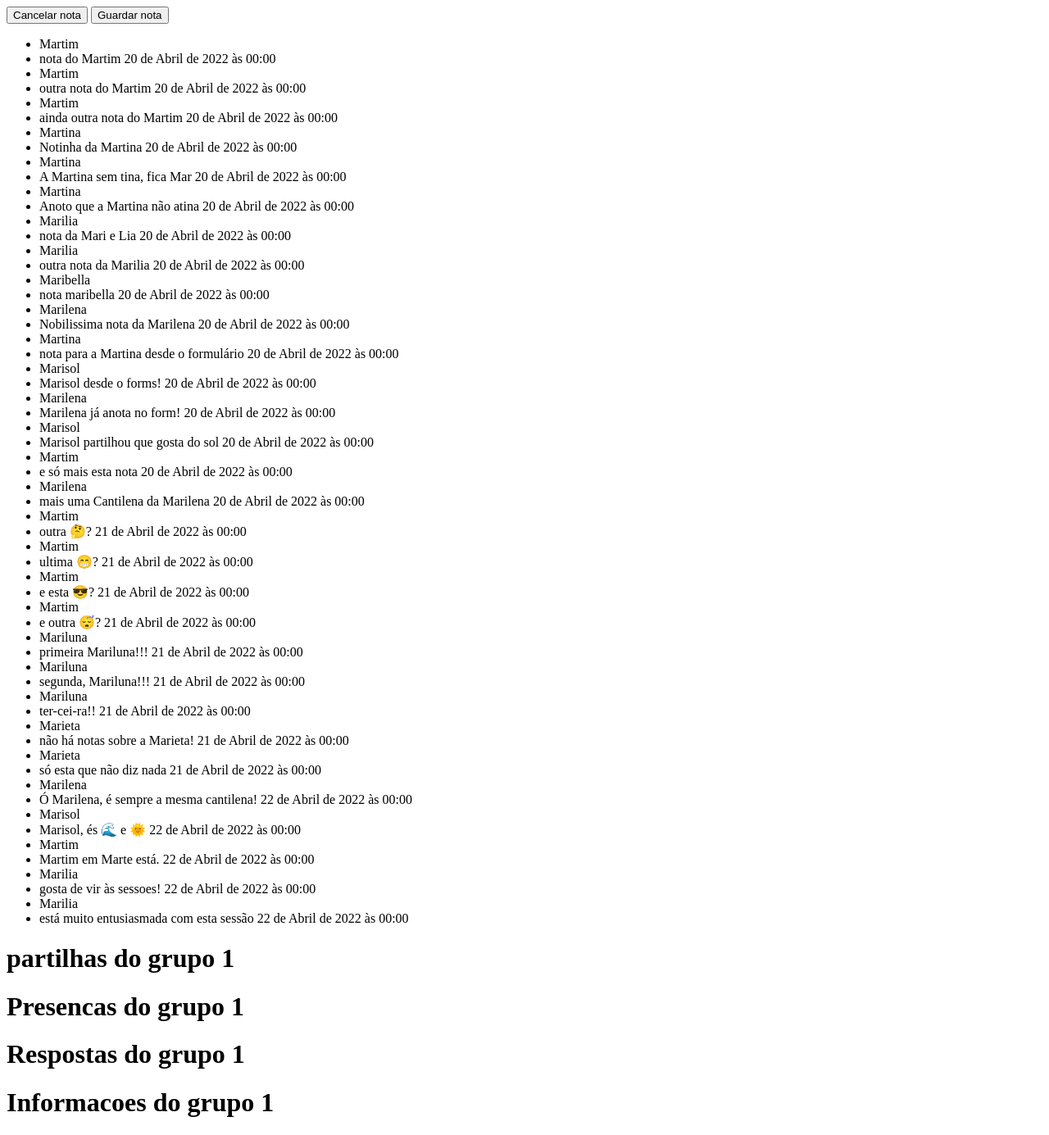
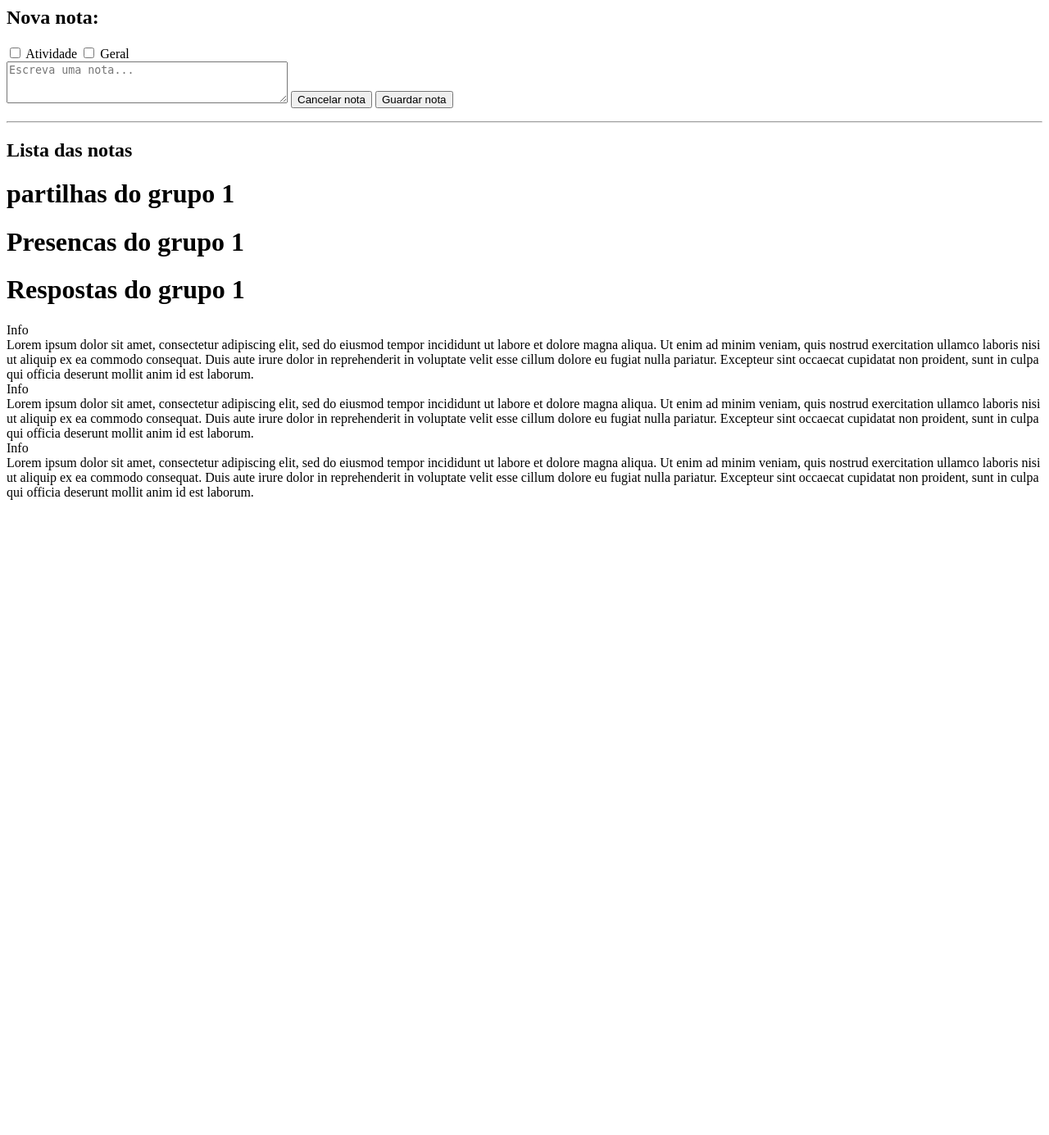
Before and after one commit to MentHA-ULHT/MentHa-Care-old, a Django app: page /diario_grupo/1 in a window 1280 px wide. Shown: the whole page at 82% size. After the commit the page ends 610 px from the top, so only its background shows below. Run offline with Django 4.2, Linux system fonts and the light colour scheme; data comes from the database, SQL or seed files in the repository; both versions use the stored data as it was after the commit; parts of the project's set-up code (start-up, migrations or seed data) failed here and were passed over.

Commit message:
criacao class para o grupo

```diff
--- a/diario/models.py
+++ b/diario/models.py
@@ -97,6 +97,9 @@ class Participante(Utilizador):
     cuidador = models.ManyToManyField(Cuidador, default="", blank=True, related_name='cuidadores')
     def __str__(self):
         return f'{self.nome}'
+#criar class para o grupo e ir buscar a class participante da ines
+#
+
 
 
 class Nota(models.Model):
@@ -108,7 +111,6 @@ class Nota(models.Model):
 
     def __str__(self):
         return f'{self.nota}'
-
 
 
 class Partilha(models.Model):
@@ -144,3 +146,33 @@ class GrupoAvalia(Grupo):
     participante = models.ForeignKey(Participante, on_delete=models.CASCADE)
     def __str__(self):
         return f'{self.nome}'
+
+
+
+# Criacao da class para o grupo
+
+class NotaGrupo(models.Model):
+    grupo = models.ForeignKey(Grupo, on_delete=models.CASCADE)
+    nota = models.TextField()
+    data = models.DateTimeField(auto_now_add=True, null=True)
+    # podemos ter alternativamente dois campos: criado, modificado sendo o segundo atualizado se modificada a nota
+    # https://stackoverflow.com/questions/1737017/django-auto-now-and-auto-now-add
+
+    def __str__(self):
+        return f'{self.nota}'
+
+class PartilhaGrupo(models.Model):
+    grupo = models.ForeignKey(Grupo, on_delete=models.CASCADE)
+    partilha = models.TextField()
+    data = models.DateTimeField(auto_now_add=True, null=True)
+
+    def __str__(self):
+        return f'{self.partilha}'
+
+class Presencas(models.Model):
+    participante = models.ForeignKey(Participante, on_delete=models.CASCADE)
+    partilha = models.TextField()
+    data = models.DateTimeField(auto_now_add=True, null=True)
+
+    def __str__(self):
+        return f'{self.partilha}'
--- a/diario/templates/diario/diario.html
+++ b/diario/templates/diario/diario.html
@@ -1,5 +1,6 @@
 {% extends 'diario\base.html' %}
 
+{
 {% block style %}
     nav a:nth-child(5) {
     color: black;
--- a/diario/templates/diario/diario_grupo.html
+++ b/diario/templates/diario/diario_grupo.html
@@ -1,5 +1,11 @@
 <div id="notas">
     <!-- https://code-boxx.com/post-form-data-javascript-fetch/ -->
+
+    <h2><b>Nova nota:</b></h2>
+    <input type="checkbox" id="vehicle" name="escolha" value="atividadde">
+    <label for="vehicle1">Atividade</label>
+    <input type="checkbox" id="vehicle1" name="escolha" value="geral">
+    <label for="vehicle1">Geral</label>
 
      <form id="notaForm" onsubmit='return sendForm({{ grupo_id }}, "notaForm");' method="post">
         {% csrf_token %}
@@ -10,16 +16,19 @@
          <button type="submit" name="nota">Guardar nota</button>
 
     </form>
-    <ul>
-        {% if notas|length > 0 %}
-            {% for nota in notas %}
-                <li> {{ nota.participante }} </li>
-                <li>{{ nota }} <span class="data">{{ nota.data }}</span></li>
-            {% endfor %}
-        {% else %}
-            <li>Sem notas</li>
-        {% endif %}
-    </ul>
+    <hr>
+    <h2><b>Lista das notas</b></h2>
+<!--    <ul>-->
+<!--        {% if notas|length > 0 %}-->
+<!--            {% for nota in notas %}-->
+<!--                <li> {{ nota.participante }} </li>-->
+<!--                <li>{{ nota }} <span class="data">{{ nota.data }}</span></li>-->
+<!--            {% endfor %}-->
+<!--        {% else %}-->
+<!--            <li>Sem notas</li>-->
+<!--        {% endif %}-->
+<!--    </ul>-->
+
 
 </div>
 
@@ -34,14 +43,43 @@
      <h1>Presencas do grupo {{ grupo_id }}</h1>
 
 </div>
+
 <div id="respostas">
 
      <h1>Respostas do grupo {{ grupo_id }}</h1>
 
 
 </div>
+
 <div id="informacoes">
 
-     <h1>Informacoes do grupo {{ grupo_id }}</h1>
+     <div class="detail-info-container" id="information-container"  onclick="myFunction()">
+        <div class="titulo">Info</div>
+        <div class="infos">Lorem ipsum dolor sit amet, consectetur adipiscing elit, sed do eiusmod tempor incididunt ut
+            labore et dolore magna aliqua. Ut enim ad minim veniam, quis nostrud exercitation ullamco laboris nisi ut
+            aliquip ex ea commodo consequat. Duis aute irure dolor in reprehenderit in voluptate velit esse cillum
+            dolore eu fugiat nulla pariatur. Excepteur sint occaecat cupidatat non proident, sunt in culpa qui officia
+            deserunt mollit anim id est laborum.
+        </div>
+    </div>
 
+    <div class="detail-info-container" id="materials-container"  onclick="myFunction()">
+        <div class="titulo">Info</div>
+        <div class="infos">Lorem ipsum dolor sit amet, consectetur adipiscing elit, sed do eiusmod tempor incididunt ut
+            labore et dolore magna aliqua. Ut enim ad minim veniam, quis nostrud exercitation ullamco laboris nisi ut
+            aliquip ex ea commodo consequat. Duis aute irure dolor in reprehenderit in voluptate velit esse cillum
+            dolore eu fugiat nulla pariatur. Excepteur sint occaecat cupidatat non proident, sunt in culpa qui officia
+            deserunt mollit anim id est laborum.
+        </div>
+    </div>
+
+    <div class="detail-info-container" id="observations-container"  onclick="myFunction()">
+        <div class="titulo">Info</div>
+        <div class="infos">Lorem ipsum dolor sit amet, consectetur adipiscing elit, sed do eiusmod tempor incididunt ut
+            labore et dolore magna aliqua. Ut enim ad minim veniam, quis nostrud exercitation ullamco laboris nisi ut
+            aliquip ex ea commodo consequat. Duis aute irure dolor in reprehenderit in voluptate velit esse cillum
+            dolore eu fugiat nulla pariatur. Excepteur sint occaecat cupidatat non proident, sunt in culpa qui officia
+            deserunt mollit anim id est laborum.
+        </div>
+    </div>
 </div>
--- a/diario/views.py
+++ b/diario/views.py
@@ -67,7 +67,8 @@ def view_diario_grupo(request, idGrupo):
         'partilhas': Partilha.objects.filter(participante=idGrupo),
         'informacoes': Informacoes.objects.all(),
         'respostas': Respostas.objects.filter(participante=idGrupo).order_by('-data'),
-
+        'notaForm': NotaForm(),
+        'partilhaForm': PartilhaForm()
 
     }
 
```
Also changed, not shown: diario/templates/diario/diario_participante.html (+21 -15 lines), db.sqlite3.
